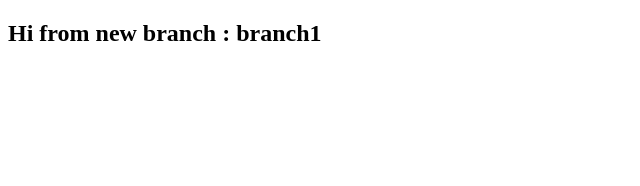
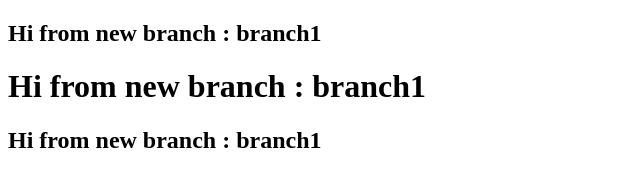
Before and after one commit to Anish-78/AD, a plain HTML site: page index.html in a window 1280 px wide. Shown: the whole page, without its empty margins (0-640 px from the left). Drawn offline with Linux system fonts and the light colour scheme.

Commit message:
Updated index

```diff
--- a/index.html
+++ b/index.html
@@ -6,5 +6,8 @@
     </head>
     <body>
         <h2> Hi from new branch : branch1</h2>
+        <h1> Hi from new branch : branch1</h1>
+        <h2> Hi from new branch : branch1</h2>
+
     </body>
 </html>
```
